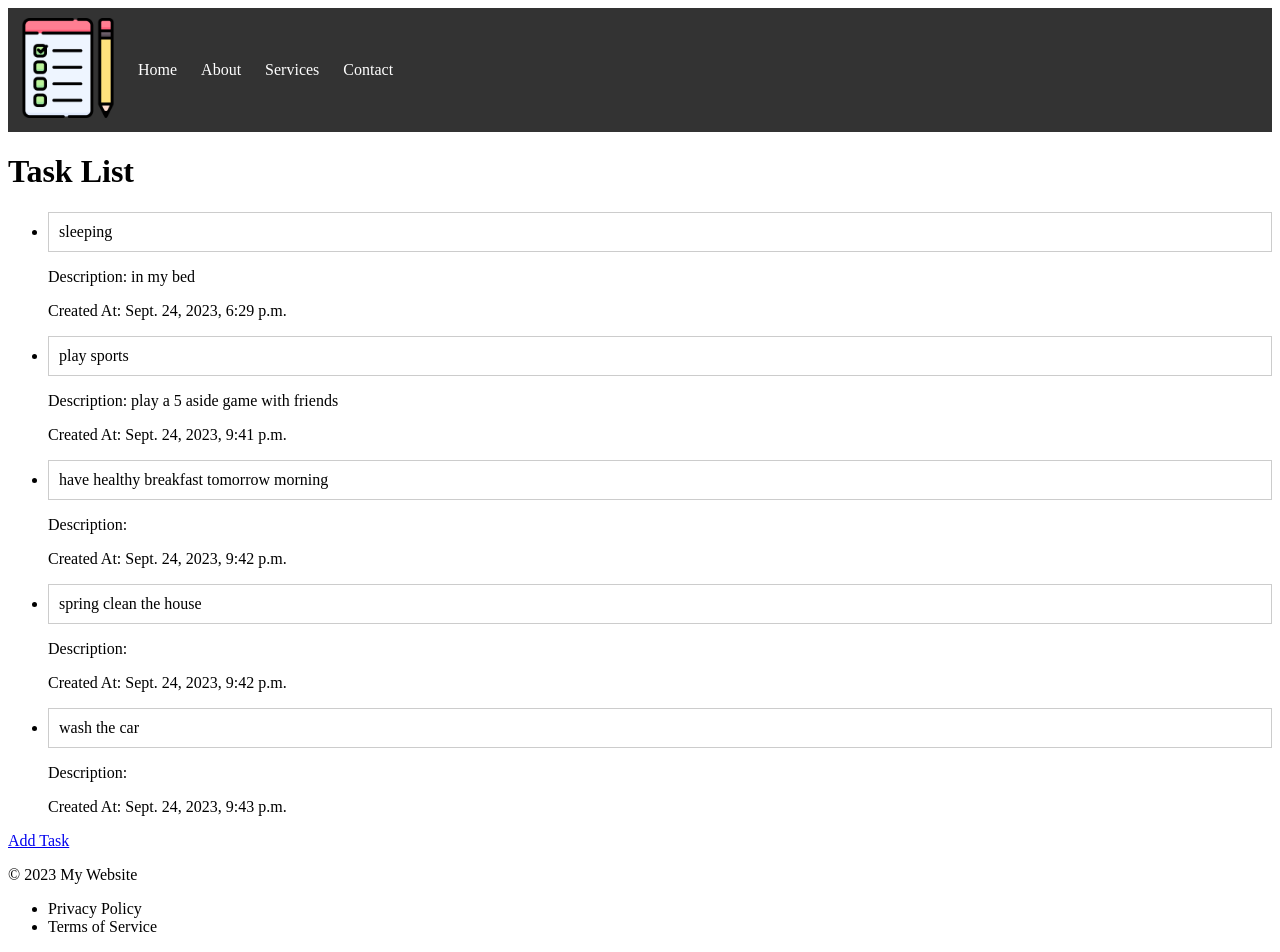
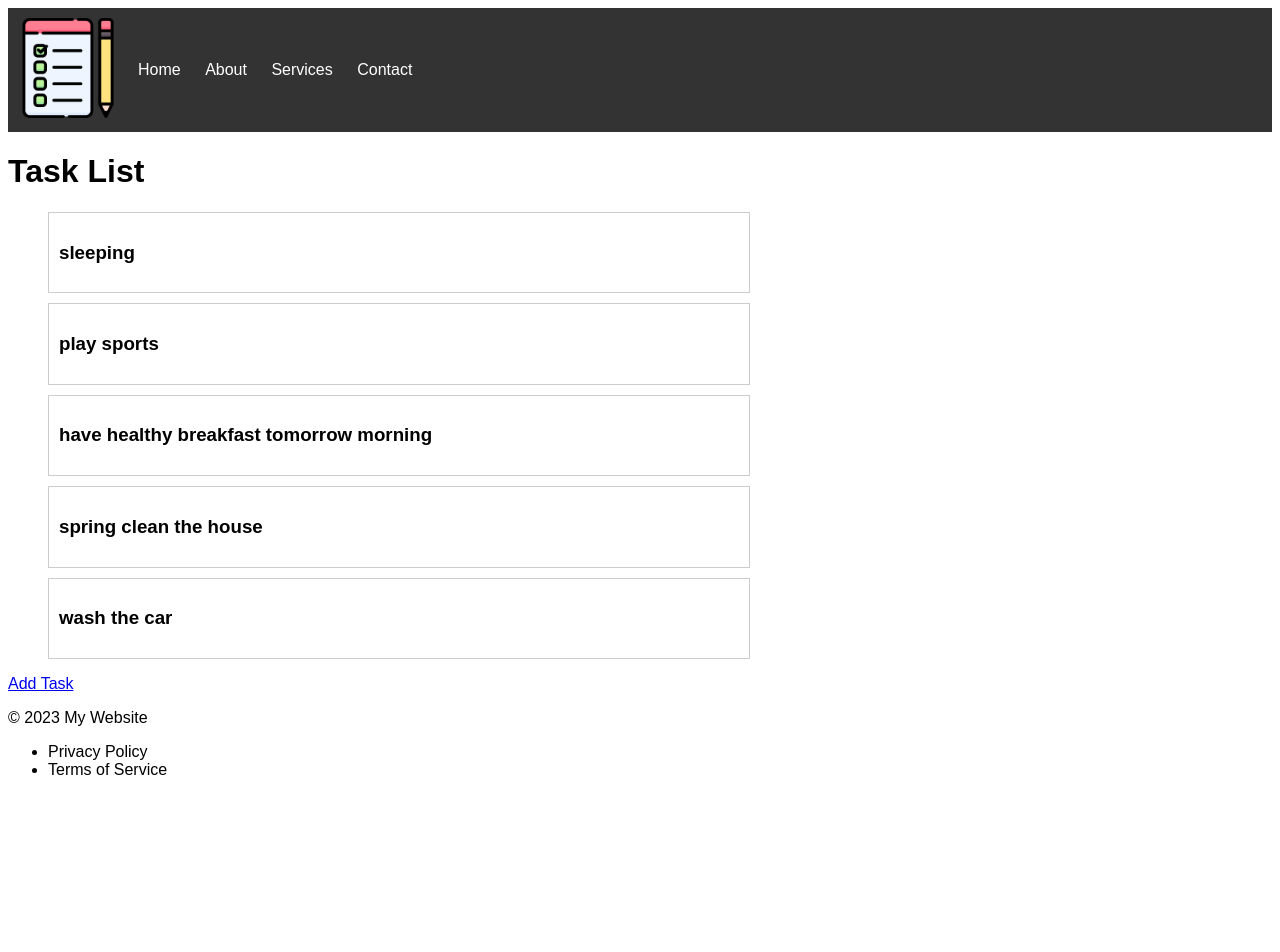
Before and after one commit to thapelomagqazana/todo-list-app, a Django app: page / in a window 1280 px wide. After the commit the page ends 775 px from the top, so only its background shows below. Run offline with Django 4.2, Linux system fonts and the light colour scheme; data comes from the database, SQL or seed files in the repository; both versions use the stored data as it was after the commit.

Commit message:
Added root font and its size

```diff
--- a/static/css/styles.css
+++ b/static/css/styles.css
@@ -1,3 +1,14 @@
+
+:root{
+    --font-family: 'Arial', sans-serif;
+    --root-font-size: 16px;
+}
+
+body {
+    font-family: var(--font-family);
+    font-size: var(--root-font-size);
+}
+
 header{
     display: flex;
     align-items: center;
@@ -25,9 +36,73 @@ nav a {
     color: #fff;
 }
 
-.task-block {
+.task-item {
+    width: 680px;
+    margin: 10px 0;
+    border: 1px solid #ccc;
+    padding: 10px;
+    cursor: pointer;
+}
+
+.task-item:hover{
+    border: 2px solid;
+    border-color: red;
+}
+
+.task-content {
+    width: 100%;
+
+}
+
+.task-details {
+    display: none;
+}
+
+.task-options a {
+    display: inline;
+    margin-right: 10px;
+    color: #007bff;
+}
+
+.task-options a:hover{
+    color: red;
+    cursor: pointer;
+}
+
+/* @media (max-width: 768px){
+    .task-item{
+        width: 100%;
+    }
+} */
+
+/* .options-icon {
+    color: #007bff;
+}
+
+.options-icon:hover {
+    cursor: pointer;
+    color:red;
+
+}
+
+.options-menu {
+    display: none;
+    position: absolute;
+    background: #fff;
+    border: 1px solid #ccc;
+    padding: 5px;
+    right: 0;
+}
+
+.options-menu a {
+    display: block;
+    text-decoration: none;
+    color: #333;
+} */
+
+/* .task-block {
     border: 1px solid #ccc;
     padding: 10px;
     margin: 10px 0;
     cursor: pointer;
-}
+} */
--- a/static/js/script.js
+++ b/static/js/script.js
@@ -1,5 +1,6 @@
 $(document).ready(function(){
-    $(".task-block").click(function(){
-        $(this).next(".task-details").slideToggle();
+    // Toggle task details on click
+    $(".task-item").click(function(){
+        $(this).find(".task-details").slideToggle();
     });
 });
--- a/taskmanager/templates/task_list.html
+++ b/taskmanager/templates/task_list.html
@@ -8,14 +8,29 @@
         {% if tasks %}
         <ul>
             {% for task in tasks %}
-                <li class="task-block">
+            <div class="task-item">
+                <div class="task-content">
+                    <h3>{{ task.title }}</h3>
+                    <div class="task-details">
+                        <p>Description: {{ task.description }}</p>
+                        <p>Created At: {{ task.created_at }}</p>
+                        <div class="task-options">
+                            <a href="#">Edit</a>
+                            <a href="{% url 'delete_task' task.id %}">Delete</a>
+                            <!-- <span class="options-icon">Options</span>
+                            <div class="options-menu">
+                                <a href="{% url 'delete_task' task.id %}">Delete</a>
+                            </div> -->
+                        </div>
+                    </div>
+
+                </div>
+
+            </div>
+                <!-- <li class="task-block">
                     {{ task.title }}
-                    <!-- <a href="{% url 'delete_task' task.id %}">Delete</a> -->
-                </li>
-                <div class="task-details">
-                    <p>Description: {{ task.description }}</p>
-                    <p>Created At: {{ task.created_at }}</p>
-                </div>
+                </li> -->
+
             {% endfor %}
         </ul>
         {% else %}
--- a/templates/base.html
+++ b/templates/base.html
@@ -4,7 +4,6 @@
     <head>
         <meta charset="UTF-8">
         <link rel="stylesheet" type="text/css" href="{% static 'css/styles.css' %}">
-
         <script src="https://code.jquery.com/jquery-3.6.0.min.js"></script>
         <script src="{% static 'js/script.js' %}"></script>
         <title>{% block title %}My Project{% endblock %}</title>
```
Also changed, not shown: db.sqlite3.
